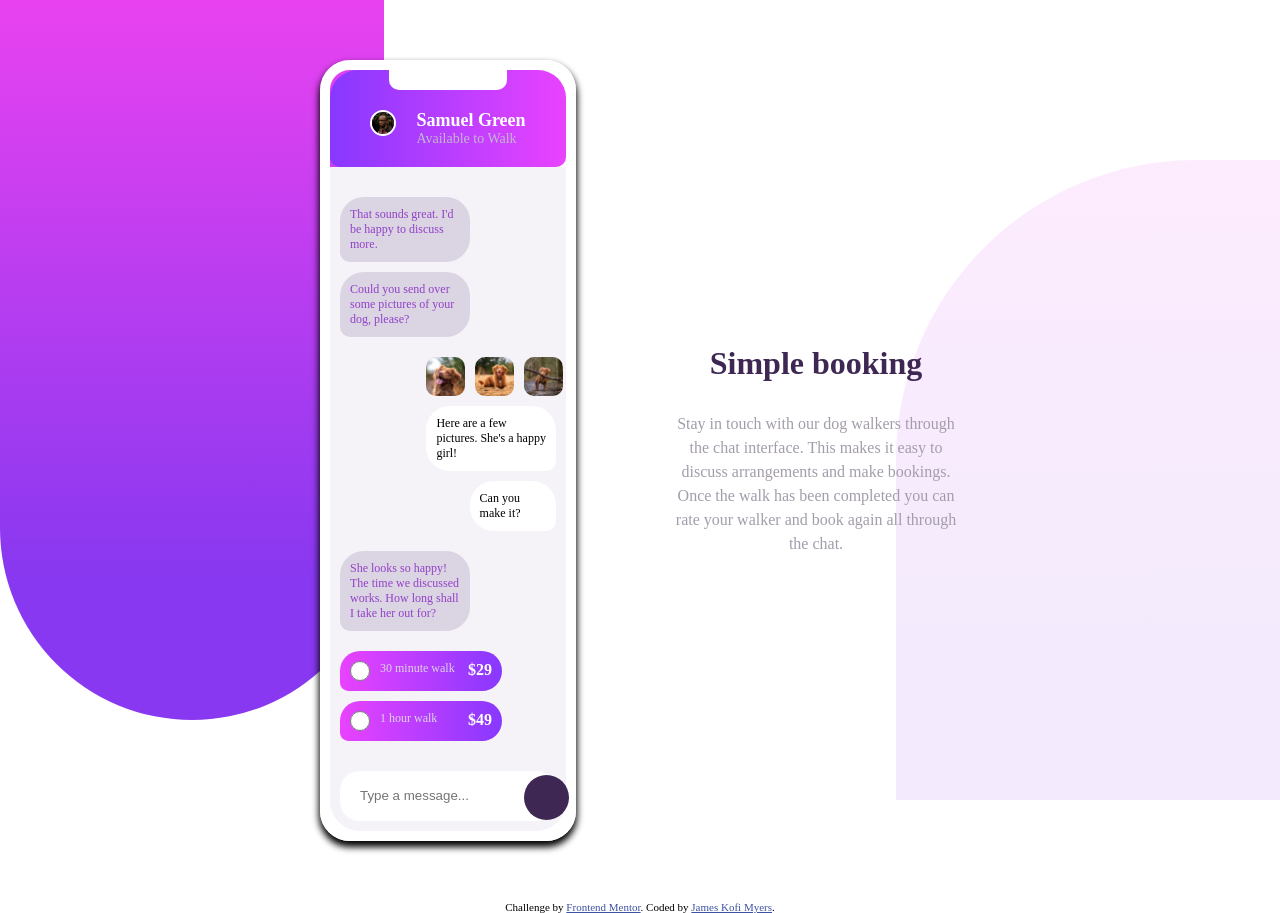
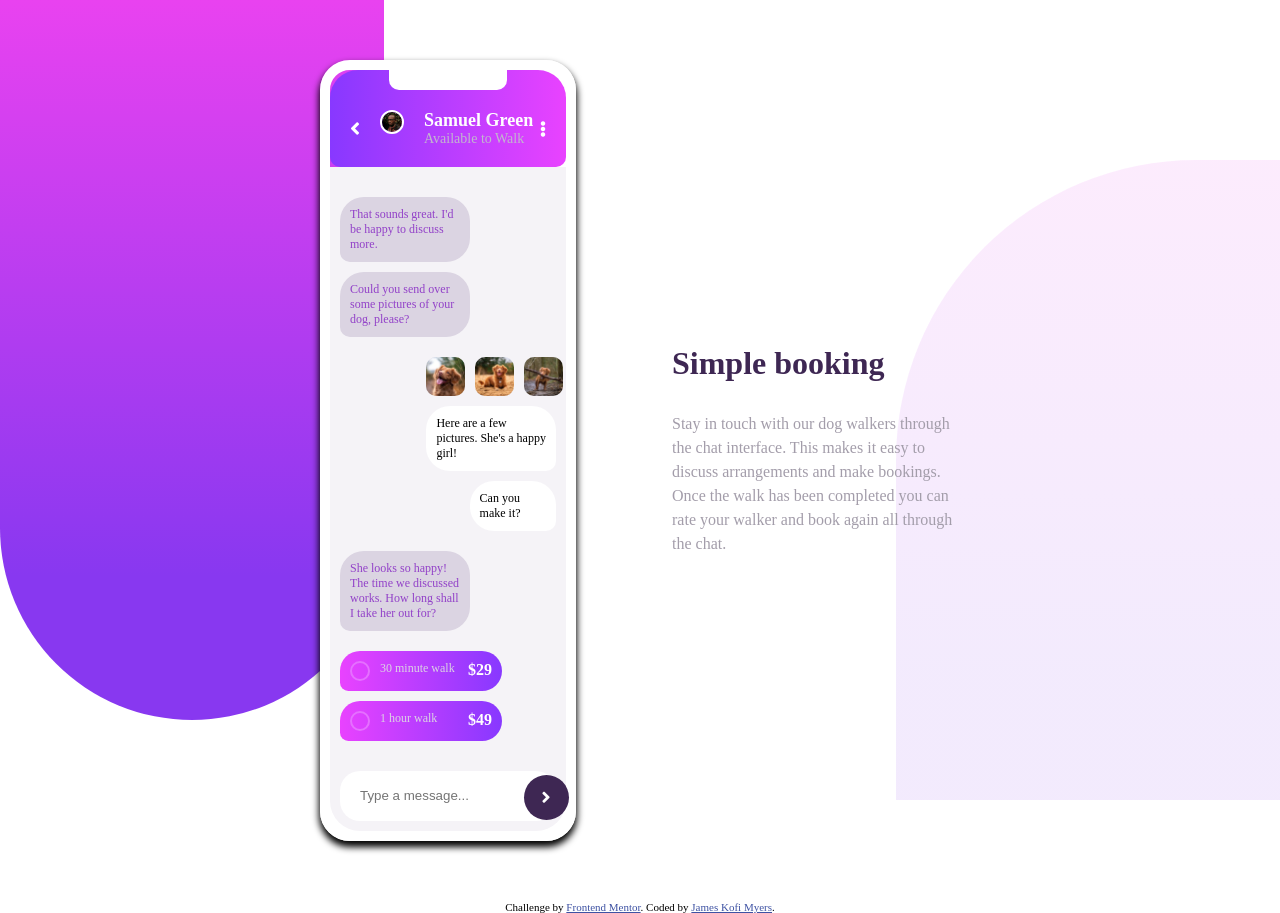
Before and after one commit to kinjames/chatapp, a plain HTML site: page index.html in a window 1280 px wide. Drawn offline with Linux system fonts and the light colour scheme.

Commit message:
Add files via upload

```diff
--- a/index.html
+++ b/index.html
@@ -6,6 +6,7 @@
 
   <link rel="icon" type="image/png" sizes="32x32" href="./images/favicon-32x32.png">
 
+  <link rel="stylesheet" href="https://cdnjs.cloudflare.com/ajax/libs/font-awesome/5.15.4/css/all.min.css">
   <link rel="stylesheet" href="style.css">
 
   <title>Frontend Mentor | Chat App Illustration</title>
--- a/style.css
+++ b/style.css
@@ -7,7 +7,7 @@
 }
 
 body {
-    min-height: 100vh;
+    height: 100vh;
     display: flex;
     flex-direction: column;
 }
@@ -60,7 +60,6 @@ main{
     flex-direction: column;
     gap: 30px;
     justify-content: center;
-    text-align: center;
 }
 
 .phone {
@@ -258,6 +257,20 @@ label {
     padding: 10px 0 0 0;
 }
 
+.circle {
+    accent-color: hsl(293, 100%, 63%);
+}
+
+input[type="radio"] {
+	appearance: none;
+	width: 20px;
+	height: 20px;
+	border: 2px solid hsl(289, 100%, 72%);
+	border-radius: 50%;
+	background-clip: content-box;
+	padding: 3px;
+}
+
 button{
     position: absolute;
     left: 85%;
@@ -342,4 +355,8 @@ button i {
         height: 40%;
         width: 50%;
     }
+
+    .text{
+        text-align: center;
+    }
 }
```
Also changed, not shown: 1 other file.
